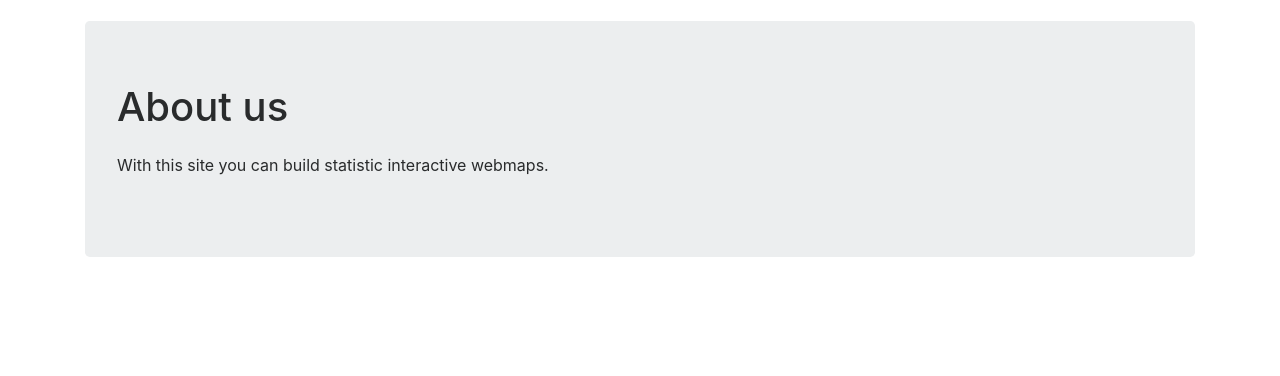
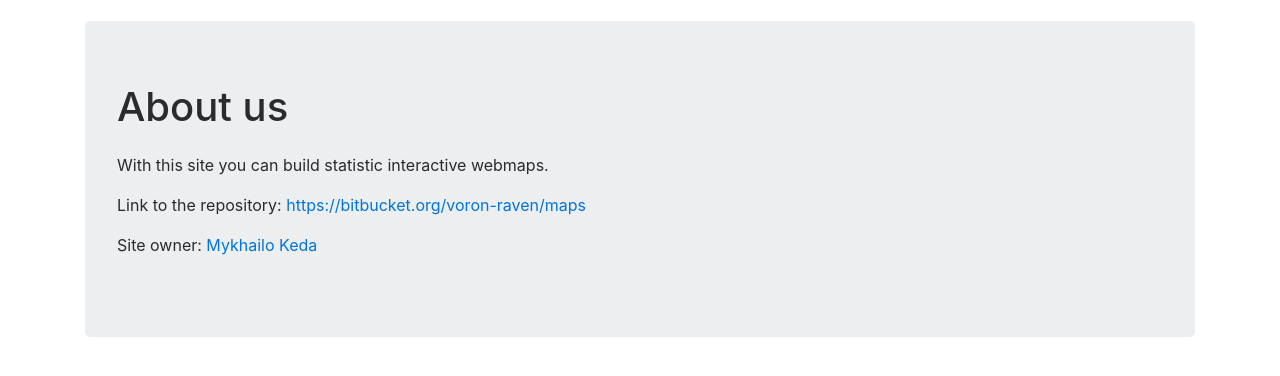
Before and after one commit to mikekeda/maps, a Django app: page /about in a window 1280 px wide. Shown: the part 56-432 px from the top of the page. Run offline with Django 3.2, Linux system fonts and the light colour scheme; some libraries are stand-ins or nearby versions.

Commit message:
Fixed edit link. Added info to about page.

```diff
--- a/templates/about.html
+++ b/templates/about.html
@@ -8,6 +8,8 @@
         <div class="jumbotron">
             <h1 class="mb-4"><wbr>{% trans "About us" %}</h1>
             <p>{% trans "With this site you can build statistic interactive webmaps." %}</p>
+            <p>{% trans "Link to the repository:" %} <a href="https://bitbucket.org/voron-raven/maps">https://bitbucket.org/voron-raven/maps</a></p>
+            <p>{% trans "Site owner:" %} <a href="https://www.linkedin.com/in/mykhailokeda/">Mykhailo Keda</a></p>
         </div>
     </div>
 {% endblock content %}
--- a/templates/map.html
+++ b/templates/map.html
@@ -14,7 +14,7 @@
         <a href="#" id="export-csv" class="float-right my-auto btn btn-outline-primary edit-map hidden-print hidden-sm-down">{% trans "CSV" %}</a>
         <a href="#" id="export-geojson" class="float-right my-auto btn btn-outline-primary edit-map hidden-print hidden-sm-down">{% trans "geojson" %}</a>
         {% if request.user.is_superuser %}
-          <a href="/admin/core/map/{{ map.pk }}/change/" class="float-right my-auto btn btn-outline-primary edit-map hidden-print">{% trans "Edit" %}</a>
+          <a href="/admin/core/map/{{ map.id }}/change/" class="float-right my-auto btn btn-outline-primary edit-map hidden-print">{% trans "Edit" %}</a>
         {% endif %}
       </div>
       <div class="row">
```
